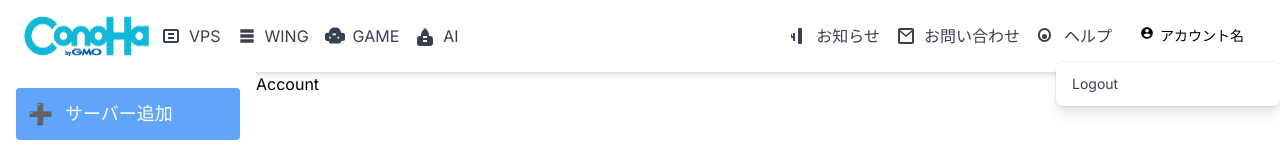
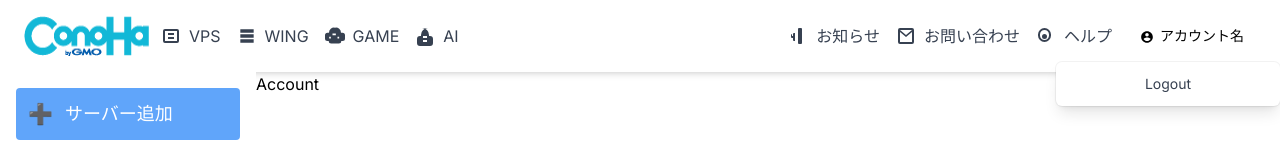
Before and after one commit to KR0915/GMO-Intern, a Next.js app in the folder my-app/: page /dashboard in a window 1280 px wide. Both pictures are taken after a click on the button "アカウント名". Shown: the top 160 px of the page. Built offline with nearby package versions, Linux system fonts and the light colour scheme; no server answers.

Commit message:
アイコンの位置を調整

```diff
--- a/my-app/app/components/DropdownMenu.tsx
+++ b/my-app/app/components/DropdownMenu.tsx
@@ -16,15 +16,15 @@ export default function DropdownMenu() {
     return (
         <div>
             <button type="button" className="inline-flex w-full justify-center gap-x-1.5 rounded-md bg-white px-3 py-2 text-sm " id="menu-button" aria-expanded={isOpen} aria-haspopup="true" tabIndex={-1} onClick={toggleMenu}>
-                <RiAccountCircleFill></RiAccountCircleFill>
+                <RiAccountCircleFill className='mt-1'></RiAccountCircleFill>
                 アカウント名
             </button>
 
             {isOpen && (
                 <div className="absolute right-0 z-10 mt-2 w-56 origin-top-right rounded-md bg-white shadow-lg ring-1 ring-black ring-opacity-5 focus:outline-none">
-                <div className="py-1" role="menu" aria-orientation="vertical" aria-labelledby="menu-button">
-                    <Logout />
-                </div>
+                    <div className="py-1" role="menu" aria-orientation="vertical" aria-labelledby="menu-button">
+                        <Logout />
+                    </div>
                 </div>
             )}
         </div>
--- a/my-app/app/components/Logout.tsx
+++ b/my-app/app/components/Logout.tsx
@@ -19,6 +19,6 @@ export default function Logout() {
     };
 
     return (
-            <button onClick={handleLogout} className="px-4 py-2 text-sm text-gray-700 hover:bg-gray-100 text-center" role="menuitem" id="menu-item-2">Logout</button>
+            <button onClick={handleLogout} className="w-full px-4 py-2 text-sm text-gray-700 hover:bg-gray-100 text-center" role="menuitem" id="menu-item-2">Logout</button>
     );
 }
--- a/my-app/app/components/icon/human.tsx
+++ b/my-app/app/components/icon/human.tsx
@@ -2,6 +2,8 @@ import { SVGProps } from 'react';
 
 export function RiAccountCircleFill(props: SVGProps<SVGSVGElement>) {
     return (
-      <svg xmlns="http://www.w3.org/2000/svg" width="5em" height="5em" viewBox="0 0 24 24" {...props}><path fill="currentColor" d="M12 2c5.52 0 10 4.48 10 10s-4.48 10-10 10S2 17.52 2 12S6.48 2 12 2M6.023 15.416C7.491 17.606 9.695 19 12.16 19s4.669-1.393 6.136-3.584A8.97 8.97 0 0 0 12.16 13a8.97 8.97 0 0 0-6.137 2.416M12 11a3 3 0 1 0 0-6a3 3 0 0 0 0 6"></path></svg>
+      <svg xmlns="http://www.w3.org/2000/svg" className='w-4 h-5' viewBox="0 0 24 24" {...props}>
+            <path fill="currentColor" d="M12 2c5.52 0 10 4.48 10 10s-4.48 10-10 10S2 17.52 2 12S6.48 2 12 2M6.023 15.416C7.491 17.606 9.695 19 12.16 19s4.669-1.393 6.136-3.584A8.97 8.97 0 0 0 12.16 13a8.97 8.97 0 0 0-6.137 2.416M12 11a3 3 0 1 0 0-6a3 3 0 0 0 0 6"></path>
+      </svg>
     )
   }
```
